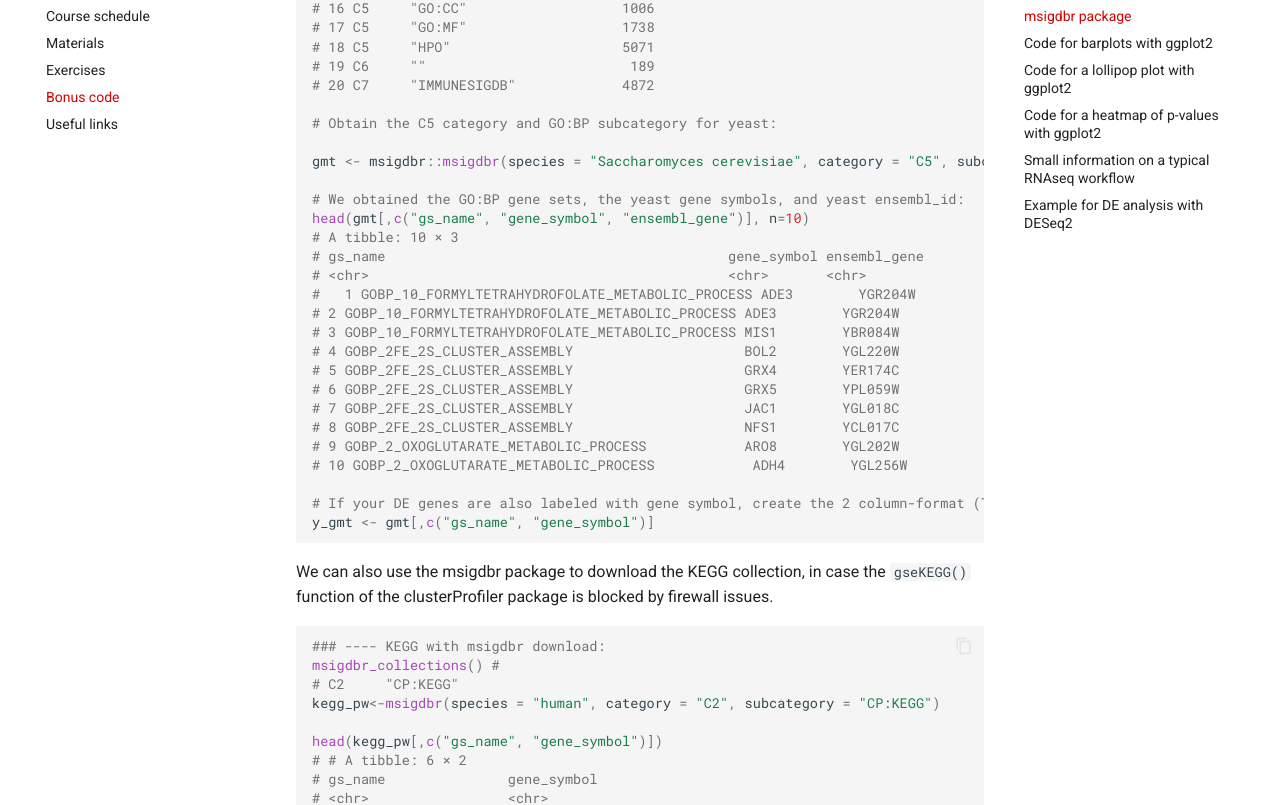
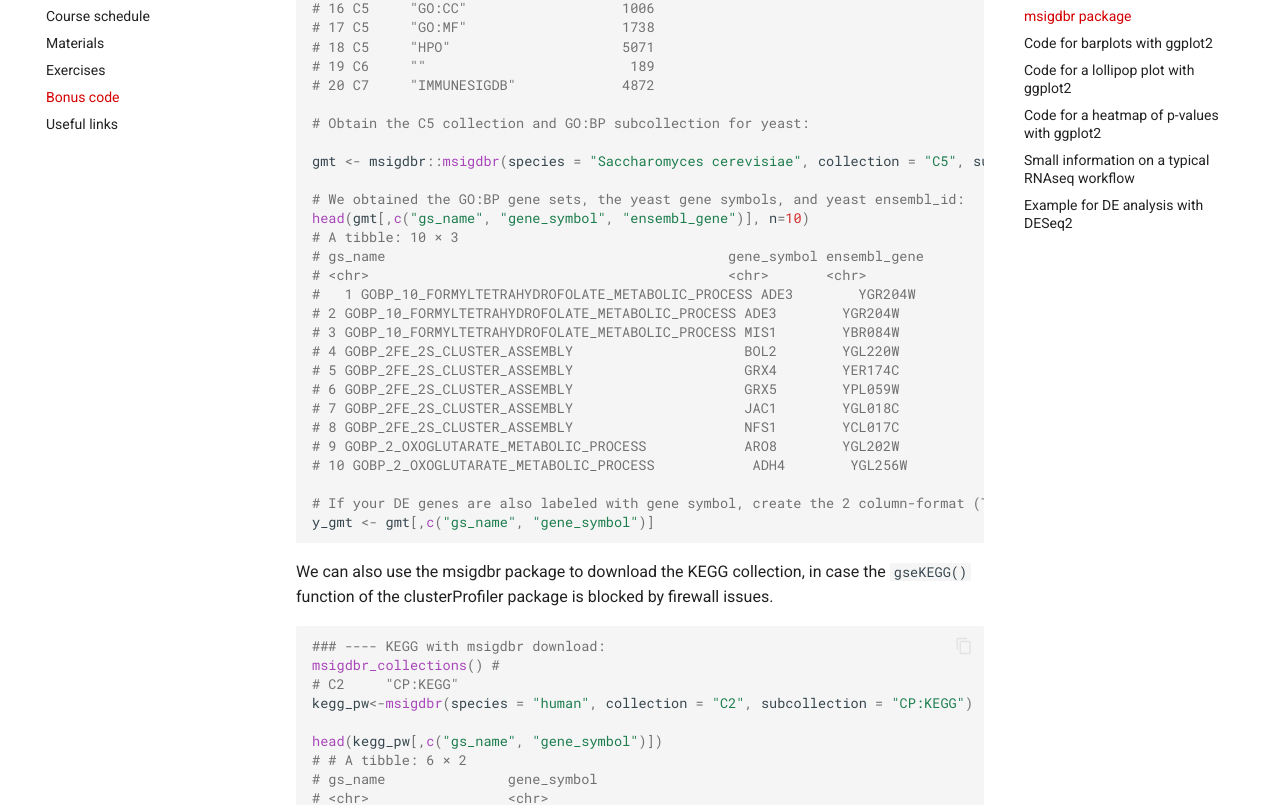
Before and after one commit to sib-swiss/enrichment-analysis-training, an MkDocs documentation site: the page built from docs/bonus_code.md, in a window 1280 px wide and 1400 px high, scrolled down 2857 px. Shown: the part 146-951 px from the top of the window. Built offline with MkDocs 1.6.1 and Material for MkDocs 9.7.7, drawn with Linux system fonts in a browser that asks for light colours; comment, search, counter and statistics services are not loaded; the version menu is left out.

Commit message:
update msigdbr

````diff
--- a/docs/bonus_code.md
+++ b/docs/bonus_code.md
@@ -75,7 +75,7 @@ The [msigdbr](https://cran.r-project.org/web/packages/msigdbr/index.html) packag
 
 For example, to download the Hallmark collection with human gene symbols within R:
 ```r
-gmt <- msigdbr::msigdbr(species = "human", category = "H")
+gmt <- msigdbr::msigdbr(species = "human", collection = "H")
 
 # Create the 2 column-format (TERM2GENE argument) required by clusterProfiler:
 h_gmt <- gmt[,c("gs_name", "gene_symbol")]
@@ -140,9 +140,9 @@ print(msigdbr_collections(), n=20)
 # 19 C6     ""                         189
 # 20 C7     "IMMUNESIGDB"             4872
 
-# Obtain the C5 category and GO:BP subcategory for yeast:
+# Obtain the C5 collection and GO:BP subcollection for yeast:
 
-gmt <- msigdbr::msigdbr(species = "Saccharomyces cerevisiae", category = "C5", subcategory = "GO:BP")
+gmt <- msigdbr::msigdbr(species = "Saccharomyces cerevisiae", collection = "C5", subcollection = "GO:BP")
 
 # We obtained the GO:BP gene sets, the yeast gene symbols, and yeast ensembl_id:
 head(gmt[,c("gs_name", "gene_symbol", "ensembl_gene")], n=10)
@@ -171,7 +171,7 @@ We can also use the msigdbr package to download the KEGG collection, in case the
 ### ---- KEGG with msigdbr download:
 msigdbr_collections() #
 # C2     "CP:KEGG"
-kegg_pw<-msigdbr(species = "human", category = "C2", subcategory = "CP:KEGG")
+kegg_pw<-msigdbr(species = "human", collection = "C2", subcollection = "CP:KEGG")
 
 head(kegg_pw[,c("gs_name", "gene_symbol")])
 # # A tibble: 6 × 2
````
Also changed, not shown: docs/exercises.md (+2 -2 lines), 6 other files.
